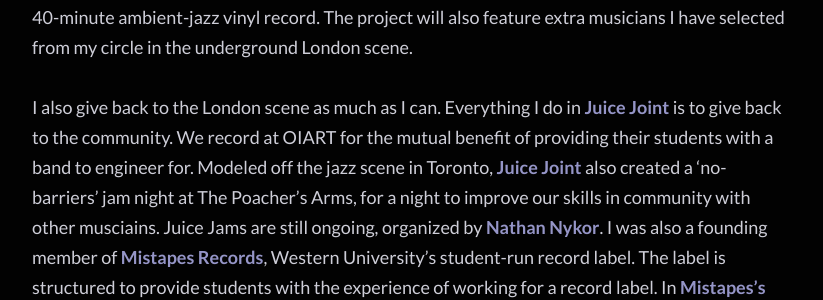
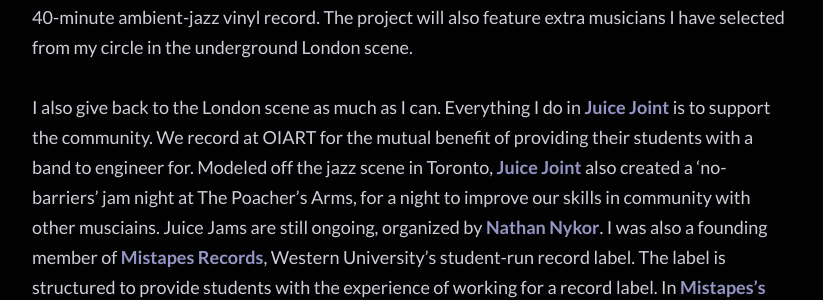
Before and after one commit to SamsonGoodenough/wieben-site, a Jekyll site: the page built from about.md, in a window 1280 px wide. Shown: the part 456-756 px from the top of the page, without its empty margins (228-1051 px from the left). Built offline with Jekyll 4.4.1, drawn with Linux system fonts in a browser that asks for light colours; some web fonts are replaced.

Commit message:
word tweeeek

```diff
--- a/about.md
+++ b/about.md
@@ -20,7 +20,7 @@
 ---
 I fell in love with music when I finally stopped taking guitar lessons.  Once I discovered how to teach myself, the world of music production opened up to me.  I started listening (a lot), and immersing myself in recorded music as an art form.  Inspired by legendary producers like Slauson Malone, Teo Macero, and my university mentor Jay Hodgson, **I believe that great songs are made when each step, no matter how technical, is working for the glory of the music.**  I dedicate myself passionately and creatively to whatever I am working on.  My current project is with **[Forest City Gallery](https://www.forestcitygallery.com/)**. Following their **[post-bop beathead workshop](https://www.forestcitygallery.com/post/fcg-s-postbop-beathead-jazz-workshop-sponsored-by-lbmx)**, I am turning 5 days of recordings into a 40-minute ambient-jazz vinyl record.  The project will also feature extra musicians I have selected from my circle in the underground London scene.
 
-I also give back to the London scene as much as I can.  Everything I do in **[Juice Joint](https://www.instagram.com/juicejointband/)** is to give back to the community.  We record at OIART for the mutual benefit of providing their students with a band to engineer for.  Modeled off the jazz scene in Toronto, **[Juice Joint](https://www.instagram.com/juicejointband/)** also created a 'no-barriers' jam night at The Poacher's Arms, for a night to improve our skills in community with other musciains.  Juice Jams are still ongoing, organized by **[Nathan Nykor](https://www.instagram.com/nathanjuicebox/)**.  I was also a founding member of **[Mistapes Records](https://www.instagram.com/mistapesrecords/)**, Western University's student-run record label.  The label is structured to provide students with the experience of working for a record label.  In **[Mistapes's](https://www.instagram.com/mistapesrecords/)** first year, I operated as executive producer for *Inopia*, **[Sam Hansell's](https://www.instagram.com/ham_sansell/)** debut record.  The album released with a sold-out show and fans who already knew the lyrics.
+I also give back to the London scene as much as I can.  Everything I do in **[Juice Joint](https://www.instagram.com/juicejointband/)** is to support the community.  We record at OIART for the mutual benefit of providing their students with a band to engineer for.  Modeled off the jazz scene in Toronto, **[Juice Joint](https://www.instagram.com/juicejointband/)** also created a 'no-barriers' jam night at The Poacher's Arms, for a night to improve our skills in community with other musciains.  Juice Jams are still ongoing, organized by **[Nathan Nykor](https://www.instagram.com/nathanjuicebox/)**.  I was also a founding member of **[Mistapes Records](https://www.instagram.com/mistapesrecords/)**, Western University's student-run record label.  The label is structured to provide students with the experience of working for a record label.  In **[Mistapes's](https://www.instagram.com/mistapesrecords/)** first year, I operated as executive producer for *Inopia*, **[Sam Hansell's](https://www.instagram.com/ham_sansell/)** debut record.  The album released with a sold-out show and fans who already knew the lyrics.
 
 I love trying to understand difficult concepts.  This started with understanding abstract pieces of music, then a momentary tangent into understanding the divine, and then to understanding how I can fit into the music scene and the world at large.  This eventually brought me to philosophy, with a specific fascination with the nature of belief.  I am curently working to pivot from the music industry to the world of academia, and nothing in my life has felt more right.
 
```
